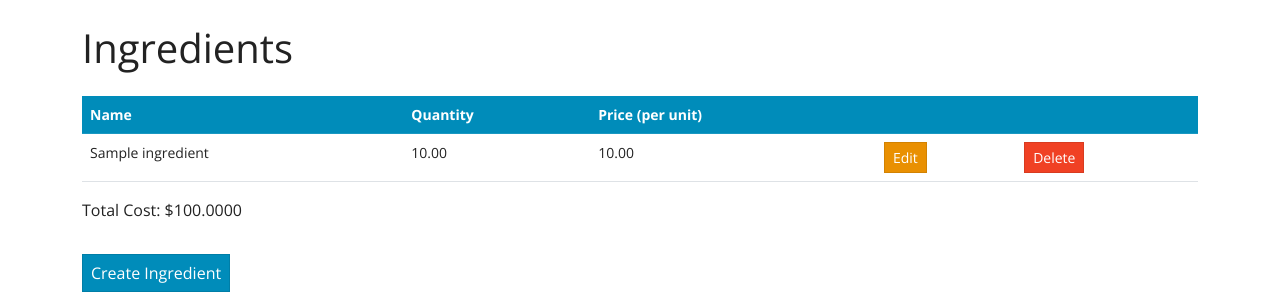
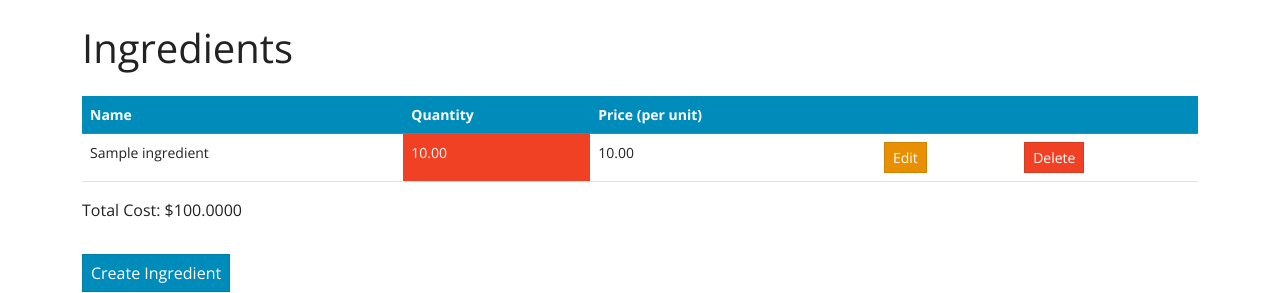
Before and after one commit to juliaberning/django-delights, a Django app: page /ingredients/ in a window 1280 px wide. Shown: the part 272-565 px from the top of the page. Run offline with Django 5.2, Linux system fonts and the light colour scheme; a user stored in the database is signed in; tables that the repository leaves empty hold one stand-in row (values such as "Sample post"); some libraries are stand-ins or nearby versions.

Commit message:
feat: change color to red if ingredient stock is low

```diff
--- a/restaurant/templates/restaurant/ingredient_list.html
+++ b/restaurant/templates/restaurant/ingredient_list.html
@@ -21,7 +21,7 @@
       {% for ingredient in ingredients %}
         <tr>
             <td>{{ ingredient.name }}</td>
-            <td>{{ ingredient.quantity }}</td>
+            <td class="{% if ingredient.quantity < 100 %}bg-danger text-white{% endif %}">{{ ingredient.quantity }}</td>
             <td>{{ ingredient.price_per_unit }}</td>
             <td><a href="{% url 'update_ingredient' ingredient.id %}" class="btn btn-sm btn-warning">Edit</a></td>
             <td><a href="{% url 'delete_ingredient' ingredient.id %}" class="btn btn-sm btn-danger">Delete</a></td>
```
